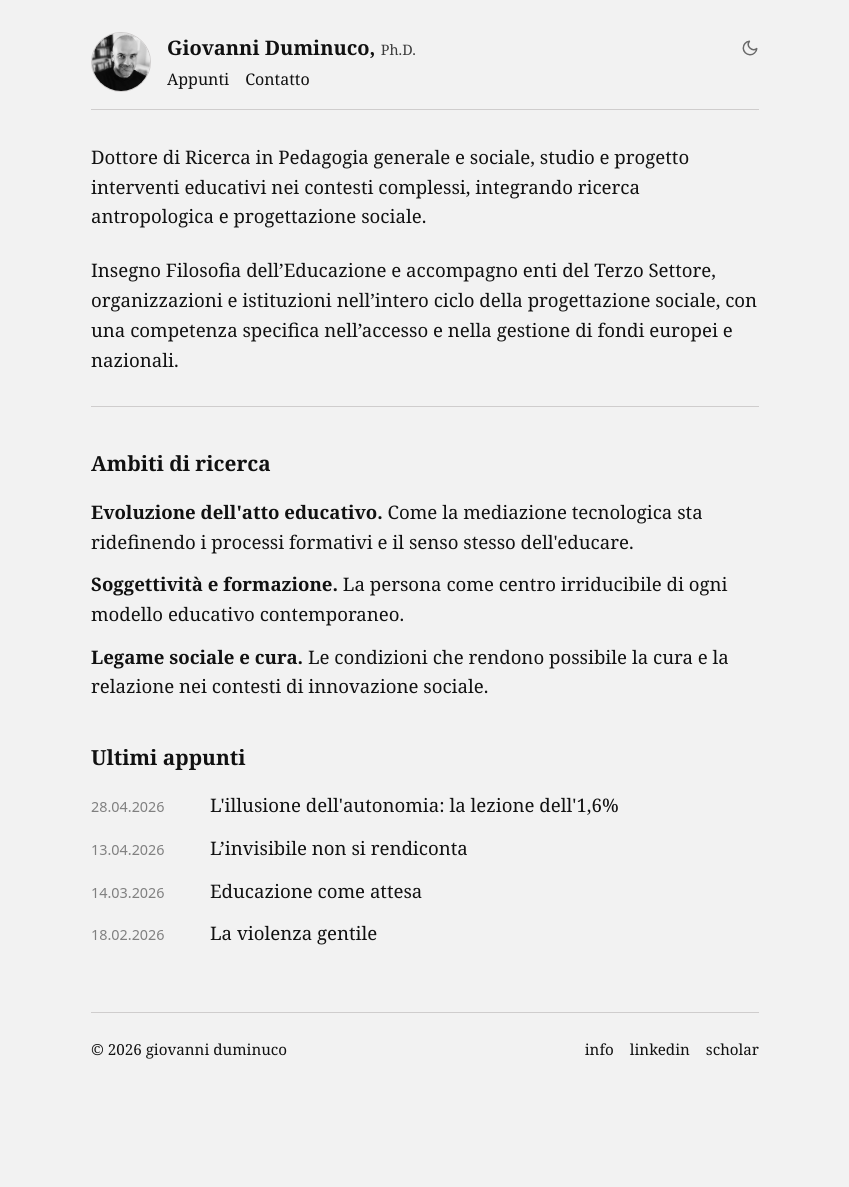
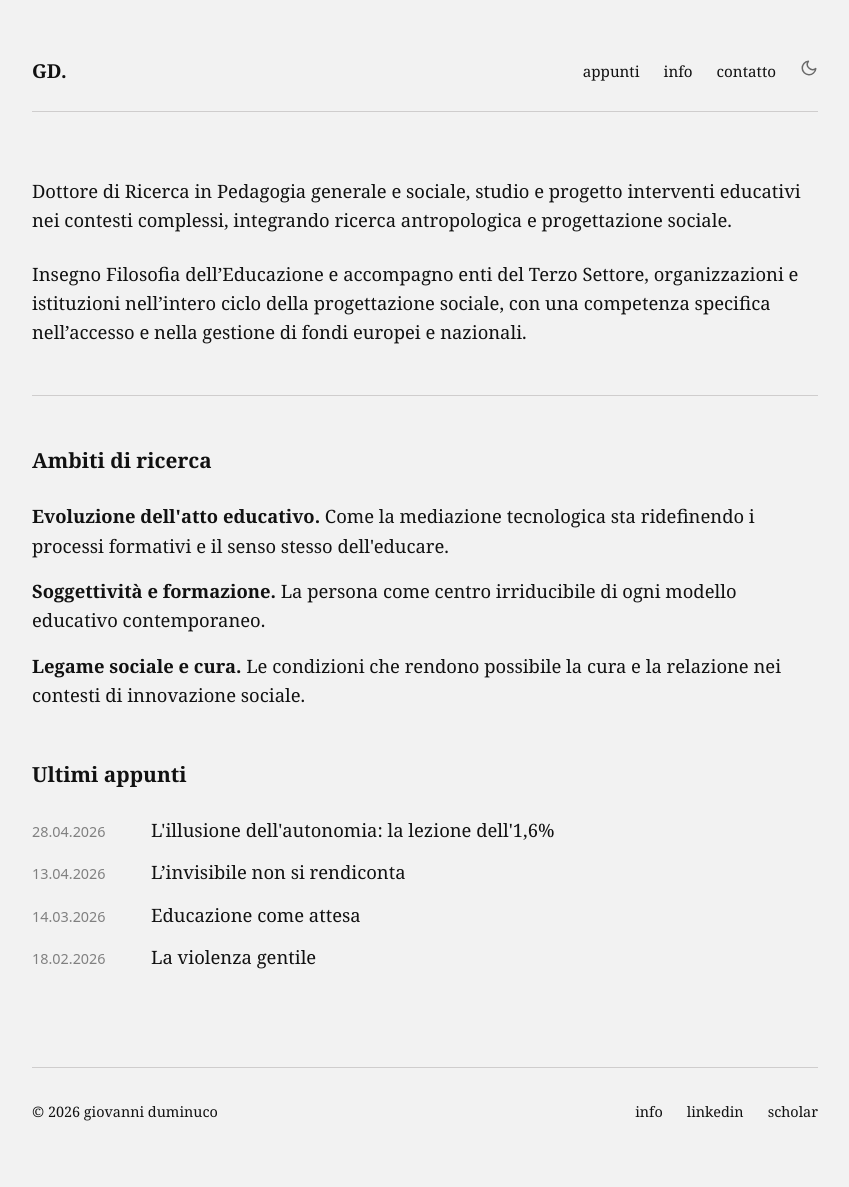
Before and after one commit to dumgio/dumgio.github.io, a Jekyll site: the page built from index.html, in a window 1280 px wide. Shown: the whole page, without its empty margins (215-1064 px from the left). Built offline with Jekyll 4.4.1, drawn with Linux system fonts in a browser that asks for light colours; some web fonts are replaced; before the commit the page ends 1101 px from its top, so only the background shows below that.

Commit message:
Update default.html

```diff
--- a/_layouts/default.html
+++ b/_layouts/default.html
@@ -31,8 +31,8 @@
             --bg-color: #f2f2f2;
             --text-color: #111;
             --border-light: #96909061;
-            --spacing: 1rem;
-            --max-width: 700px;
+            --spacing: 1.5rem;
+            --max-width: 850px;
         }
 
         [data-theme="dark"] {
@@ -41,71 +41,37 @@
             --border-light: #2a2f33;
         }
 
-        /* Reset e Base */
         * { box-sizing: border-box; margin: 0; padding: 0; }
         html, body { background-color: var(--bg-color); color: var(--text-color); }
 
         body {
             max-width: var(--max-width);
             margin: 0 auto;
-            padding: var(--spacing);
+            padding: 2rem;
             font-family: 'Bespoke Serif', Georgia, serif !important;
-            font-size: 1.165rem;
+            font-size: 1.15rem;
             line-height: 1.6;
             -webkit-font-smoothing: antialiased;
         }
 
-        /* Header */
         header {
             border-bottom: 1px solid var(--border-light);
-            padding: 1rem 0;
-            display: flex;
-            align-items: flex-start;
-        }
-
-        .profile-photo {
-            width: 60px; height: 60px;
-            border-radius: 50%;
-            object-fit: cover;
-            margin-right: var(--spacing);
-            border: 1px solid var(--border-light);
-        }
-
-        .header-content {
-            flex-grow: 1;
-            display: flex;
-            flex-direction: column;
-        }
-
-        .title-row {
+            padding: 1.5rem 0;
+            margin-bottom: 4rem;
             display: flex;
             justify-content: space-between;
             align-items: center;
-            width: 100%;
         }
 
-        /* Titolo e link sempre colore testo */
-        .title h1 {
-            font-size: 1.25rem;
-            font-weight: 600;
-            margin: 0;
-            white-space: nowrap;
+        .header-logo {
+            font-weight: 700;
+            font-size: 1.2rem;
+            text-decoration: none;
             color: var(--text-color);
         }
 
-        .phd-text { font-size: 0.9rem; font-weight: 400; opacity: 0.8; }
-
-        /* Logica Link Globale: Colore testo, no sottolineatura fissa */
-        a {
-            color: var(--text-color);
-            text-decoration: none;
-        }
-
-        a:hover {
-            text-decoration: underline;
-            text-decoration-thickness: 0.1ex;
-            text-underline-offset: 0.3ex;
-        }
+        nav { display: flex; gap: 1.5rem; }
+        nav a { font-size: 0.95rem; text-decoration: none; color: var(--text-color); text-transform: lowercase; }
 
         #theme-toggle {
             background: none;
@@ -115,72 +81,79 @@
             padding: 0;
             display: flex;
             opacity: 0.6;
-            transition: opacity 0.2s;
         }
-        #theme-toggle:hover { opacity: 1; }
 
         #sun-icon, #moon-icon { display: none; width: 18px; height: 18px; }
         [data-theme="dark"] #sun-icon { display: block; }
         html:not([data-theme="dark"]) #moon-icon { display: block; }
 
-        nav { display: flex; gap: var(--spacing); margin-top: 0.2rem; }
-        nav a { font-size: 1rem; }
+        main { margin-bottom: 4rem; }
 
-        /* Spaziature Main */
-        main { margin: 2rem 0 3rem 0; }
-        main p { margin-bottom: 1.5rem; }
+        .home-hero {
+            display: flex;
+            gap: 4rem;
+            align-items: flex-start;
+            margin-bottom: 5rem;
+        }
 
-        h2 { font-size: 1.3rem; margin: 2.5rem 0 1rem; font-weight: 600; }
+        .hero-text { flex: 1.5; }
+        .hero-image { flex: 1; text-align: right; }
 
-        .ambito-item { margin-bottom: 0.8rem; }
-        .ambito-titolo { font-weight: 600; display: inline; }
+        .hero-image img {
+            width: 100%;
+            max-width: 280px;
+            border-radius: 2px;
+            filter: grayscale(100%);
+        }
 
-        hr { border: none; border-top: 1px solid var(--border-light); margin: 2rem 0; }
+        h1 { font-size: 2.2rem; font-weight: 700; margin-bottom: 1.5rem; line-height: 1.2; }
+        h2 { font-size: 1.3rem; margin: 3rem 0 1.5rem; font-weight: 600; }
+        p { margin-bottom: 1.5rem; }
 
-        /* Footer */
+        a { color: var(--text-color); text-decoration: none; }
+        a:hover {
+            text-decoration: underline;
+            text-decoration-thickness: 0.1ex;
+            text-underline-offset: 0.3ex;
+        }
+
+        hr { border: none; border-top: 1px solid var(--border-light); margin: 3rem 0; }
+
+        .ambito-item { margin-bottom: 1rem; }
+        .ambito-titolo { font-weight: 600; }
+
         footer {
-            margin-top: 4rem;
-            padding: 1.5rem 0;
+            margin-top: 6rem;
+            padding: 2rem 0;
             border-top: 1px solid var(--border-light);
-            font-size: 0.95rem;
+            font-size: 0.9rem;
+            display: flex;
+            justify-content: space-between;
             text-transform: lowercase;
         }
 
-        .footer-container {
-            display: flex;
-            justify-content: space-between;
-            align-items: center;
-        }
-
-        .footer-nav { display: flex; gap: var(--spacing); }
-
-        @media screen and (max-width: 620px) {
-            body { font-size: 1.125rem !important; }
-            .profile-photo { width: 50px; height: 50px; }
-            .title h1 { font-size: 1.05rem; }
-            .footer-container { flex-direction: column; gap: 1rem; align-items: flex-start; }
+        @media screen and (max-width: 768px) {
+            .home-hero { flex-direction: column-reverse; gap: 2rem; }
+            .hero-image { text-align: left; }
+            .hero-image img { max-width: 150px; }
+            h1 { font-size: 1.8rem; }
+            footer { flex-direction: column; gap: 1rem; }
         }
     </style>
 </head>
-<body class="home">
+<body>
 
     <header>
-        <img src="/profile.jpg" alt="Giovanni Duminuco" class="profile-photo">
-        <div class="header-content">
-            <div class="title-row">
-                <a class="title" href="/">
-                    <h1>Giovanni Duminuco, <span class="phd-text">Ph.D.</span></h1>
-                </a>
+        <a href="/" class="header-logo">GD.</a>
+        <nav>
+            <a href="/blog">Appunti</a>
+            <a href="/info">Info</a>
+            <a href="mailto:giovanni.duminuco@gmail.com">Contatto</a>
             <button id="theme-toggle" aria-label="Cambia tema">
                 <svg id="sun-icon" xmlns="http://www.w3.org/2000/svg" viewBox="0 0 24 24" fill="none" stroke="currentColor" stroke-width="2" stroke-linecap="round" stroke-linejoin="round"><circle cx="12" cy="12" r="5"></circle><line x1="12" y1="1" x2="12" y2="3"></line><line x1="12" y1="21" x2="12" y2="23"></line><line x1="4.22" y1="4.22" x2="5.64" y2="5.64"></line><line x1="18.36" y1="18.36" x2="19.78" y2="19.78"></line><line x1="1" y1="12" x2="3" y2="12"></line><line x1="21" y1="12" x2="23" y2="12"></line><line x1="4.22" y1="19.78" x2="5.64" y2="18.36"></line><line x1="18.36" y1="5.64" x2="19.78" y2="4.22"></line></svg>
                 <svg id="moon-icon" xmlns="http://www.w3.org/2000/svg" viewBox="0 0 24 24" fill="none" stroke="currentColor" stroke-width="2" stroke-linecap="round" stroke-linejoin="round"><path d="M21 12.79A9 9 0 1 1 11.21 3 7 7 0 0 0 21 12.79z"></path></svg>
             </button>
-            </div>
-            <nav>
-                <a href="/blog">Appunti</a>
-                <a href="mailto:giovanni.duminuco@gmail.com">Contatto</a>
         </nav>
-        </div>
     </header>
 
     <main>
@@ -188,13 +161,11 @@
     </main>
 
     <footer>
-        <div class="footer-container">
         <span>&copy; {{ "now" | date: "%Y" }} Giovanni Duminuco</span>
-            <div class="footer-nav">
+        <div style="display: flex; gap: 1.5rem;">
             <a href="/info">Info</a>
             <a href="https://www.linkedin.com/in/dumgio/" target="_blank">LinkedIn</a>
             <a href="https://scholar.google.com/citations?user=lpBSylMAAAAJ&hl=it" target="_blank">Scholar</a>
-            </div>
         </div>
     </footer>
 
```
Lines whose indentation alone changed are shown as unchanged.
